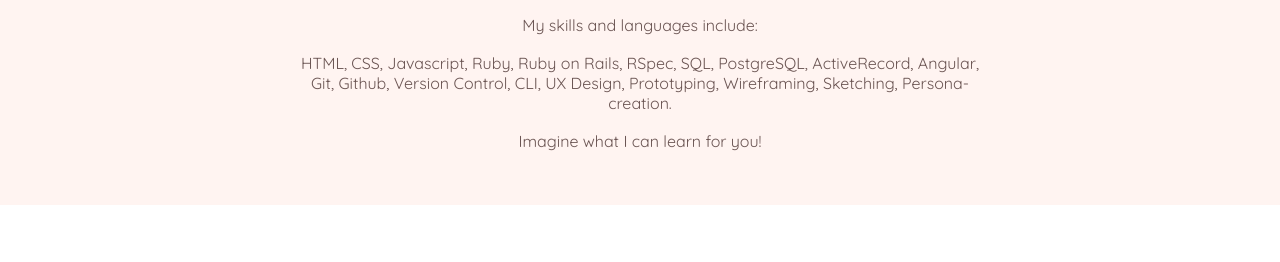
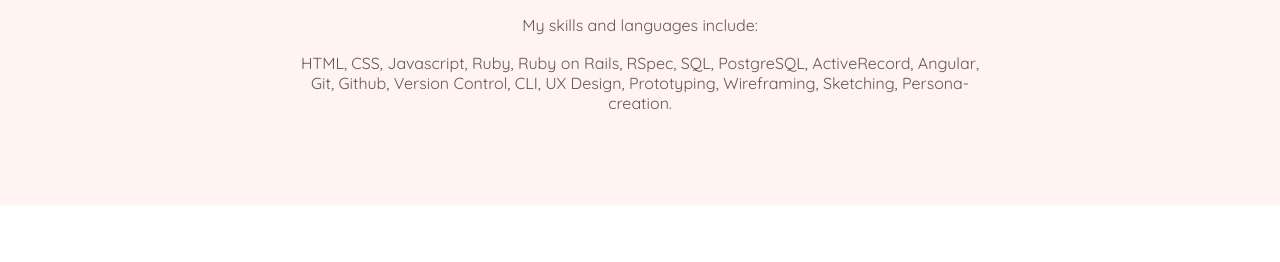
Before and after one commit to Dibbledl01/Brittany_Branson_Portfolio_Website, a plain HTML site: page web.html in a window 1280 px wide. Shown: the part 525-787 px from the top of the page. Drawn offline with Linux system fonts and the light colour scheme.

Commit message:
deleted line from web section

```diff
--- a/web.html
+++ b/web.html
@@ -45,7 +45,7 @@
         <br>
         <p>HTML, CSS, Javascript, Ruby, Ruby on Rails, RSpec, SQL, PostgreSQL, ActiveRecord, Angular, Git, Github, Version Control, CLI, UX Design, Prototyping, Wireframing, Sketching, Persona-creation.</p>
         <br>
-        <p>Imagine what I can learn for you!</p>
+        <!-- <p>Imagine what I can learn for you!</p> -->
       </div>
     </div>
 
```
